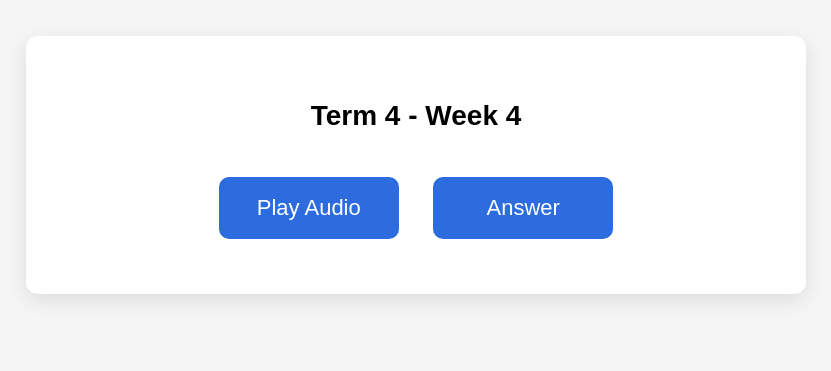
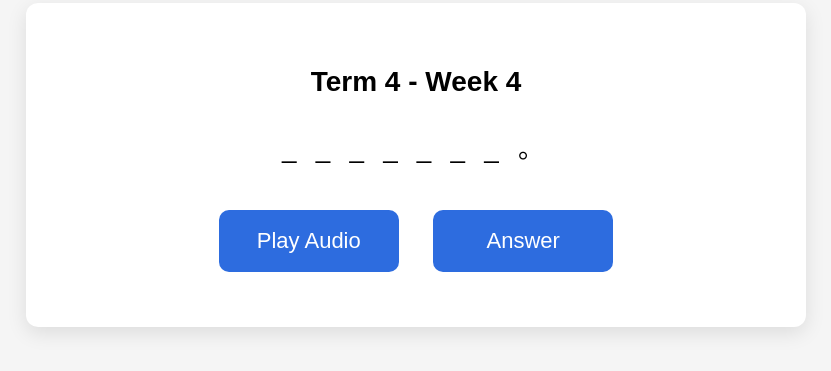
Before and after one commit to azz1717/MandarinDictation, a plain HTML site: page index.html in a window 1280 px wide. Shown: the part 235-606 px from the top of the page, without its empty margins (224-1055 px from the left). Drawn offline with Linux system fonts and the light colour scheme.

Commit message:
add masked out sentence

```diff
--- a/app.js
+++ b/app.js
@@ -31,10 +31,33 @@ function selectRandomPhrase() {
     updateTestScreen();
 }
 
+// Create blanked out sentence template
+function maskSentence(chineseText) {
+    return chineseText.split("").map(char => {
+        // Chinese punctuation to preserve
+        const punctuation = "，。？！；：、“”‘’（）";
+
+        if (punctuation.includes(char)) {
+            return char;
+        }
+
+        // Preserve spaces
+        if (char.trim() === "") {
+            return char;
+        }
+
+        // Replace all other characters with underscore
+        return "_";
+    }).join(" ");
+}
+
 // Update test screen
 function updateTestScreen() {
     document.getElementById("term-week").textContent =
         `Term ${currentTerm} - Week ${currentWeek}`;
+
+	document.getElementById("sentence-structure").textContent =
+    maskSentence(currentPhrase.chinese);
 
     document.getElementById("answer-screen").classList.add("hidden");
     document.getElementById("test-screen").classList.remove("hidden");
--- a/index.html
+++ b/index.html
@@ -11,6 +11,7 @@
 
     <div id="test-screen">
         <h2 id="term-week"></h2>
+		<p id="sentence-structure" class="structure"></p>
         <button id="play-btn">Play Audio</button>
         <button id="answer-btn">Answer</button>
     </div>
--- a/styles.css
+++ b/styles.css
@@ -65,3 +65,9 @@ button:active {
 
     object-fit: contain;
 }
+
+.structure {
+    font-size: 26px;
+    letter-spacing: 6px;
+    margin-bottom: 30px;
+}
```
